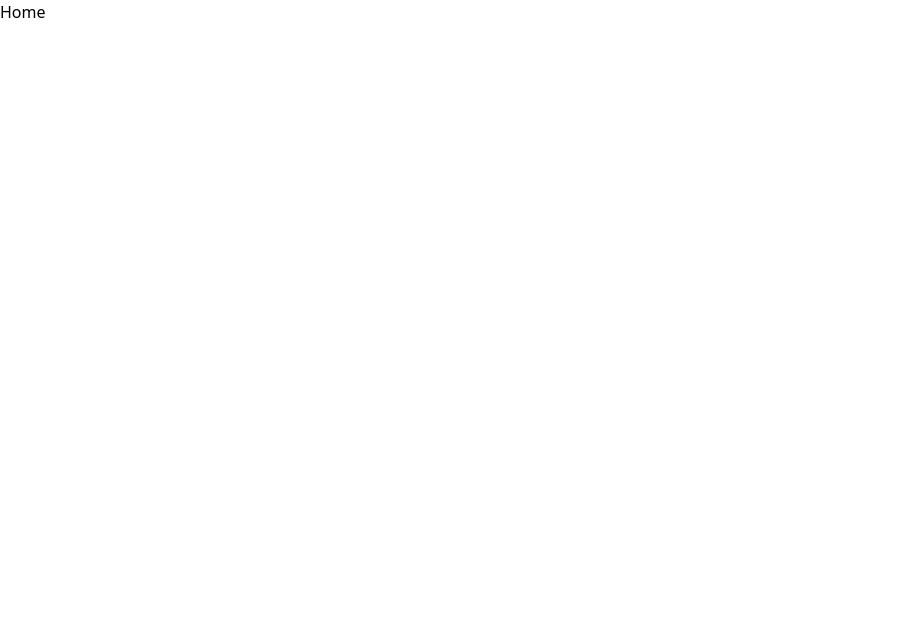
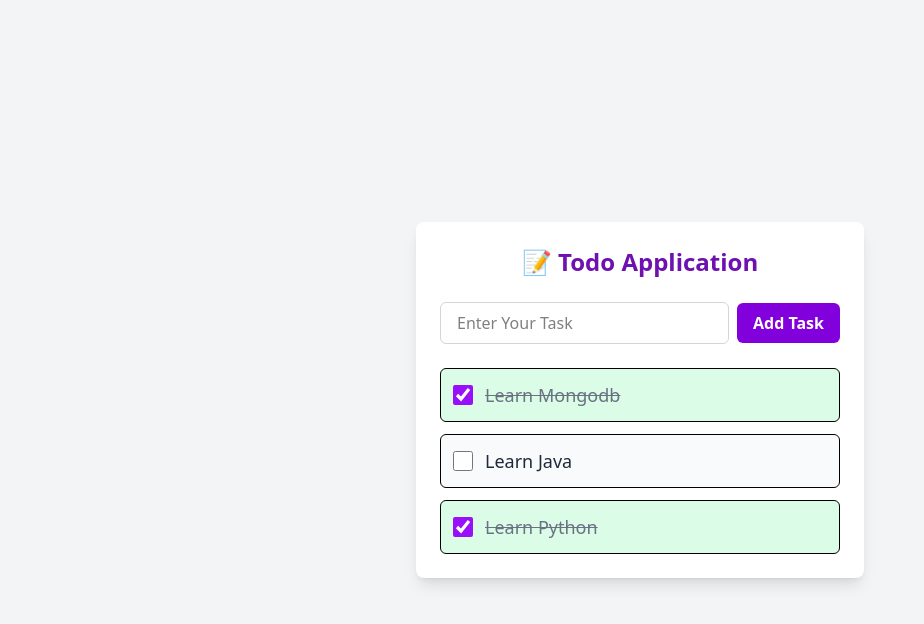
Before and after one commit to ansariali-merndev/todo_with_auth, a Next.js app: page / in a window 1280 px wide. Shown: the top 624 px of the page, without its empty margins (0-924 px from the left). Built offline with nearby package versions, Linux system fonts and the light colour scheme.

Commit message:
Todo Page completed

```diff
--- a/app/page.jsx
+++ b/app/page.jsx
@@ -1,5 +1,5 @@
-import Image from "next/image";
+import { TodoPage } from "@/components/todos";
 
 export default function Home() {
-  return <h2>Home</h2>;
+  return <TodoPage />;
 }
--- /dev/null
+++ b/components/todos.jsx
@@ -0,0 +1,68 @@
+"use client";
+
+import { useState } from "react";
+
+export const TodoPage = () => {
+  const [task, setTask] = useState("");
+
+  const todos = [
+    { task: "Learn Mongodb", completed: true },
+    { task: "Learn Java", completed: false },
+    { task: "Learn Python", completed: true },
+  ];
+
+  return (
+    <section className="min-h-screen bg-gray-100 flex items-center justify-center px-4">
+      <div className="bg-white shadow-lg rounded-lg p-6 w-full max-w-md">
+        <h1 className="text-2xl font-bold text-center mb-6 text-purple-800">
+          📝 Todo Application
+        </h1>
+
+        <form className="flex items-center mb-6 gap-2">
+          <input
+            type="text"
+            required
+            placeholder="Enter Your Task"
+            value={task}
+            onChange={(e) => setTask(e.target.value)}
+            name="task"
+            className="flex-grow px-4 py-2 border border-gray-300 rounded-md focus:outline-none focus:ring-2 focus:ring-purple-500"
+          />
+          <button
+            type="submit"
+            className="bg-purple-700 hover:bg-purple-800 text-white font-semibold px-4 py-2 rounded-md transition"
+          >
+            Add Task
+          </button>
+        </form>
+
+        <ul className="space-y-3">
+          {todos.map(({ task, completed }, index) => (
+            <li
+              key={index}
+              className={`flex items-center justify-between p-3 border rounded-md ${
+                completed ? "bg-green-100" : "bg-gray-50"
+              }`}
+            >
+              <div className="flex items-center gap-3">
+                <input
+                  type="checkbox"
+                  checked={completed}
+                  readOnly
+                  className="w-5 h-5 accent-purple-600"
+                />
+                <span
+                  className={`text-lg ${
+                    completed ? "line-through text-gray-500" : "text-gray-800"
+                  }`}
+                >
+                  {task}
+                </span>
+              </div>
+            </li>
+          ))}
+        </ul>
+      </div>
+    </section>
+  );
+};
```
